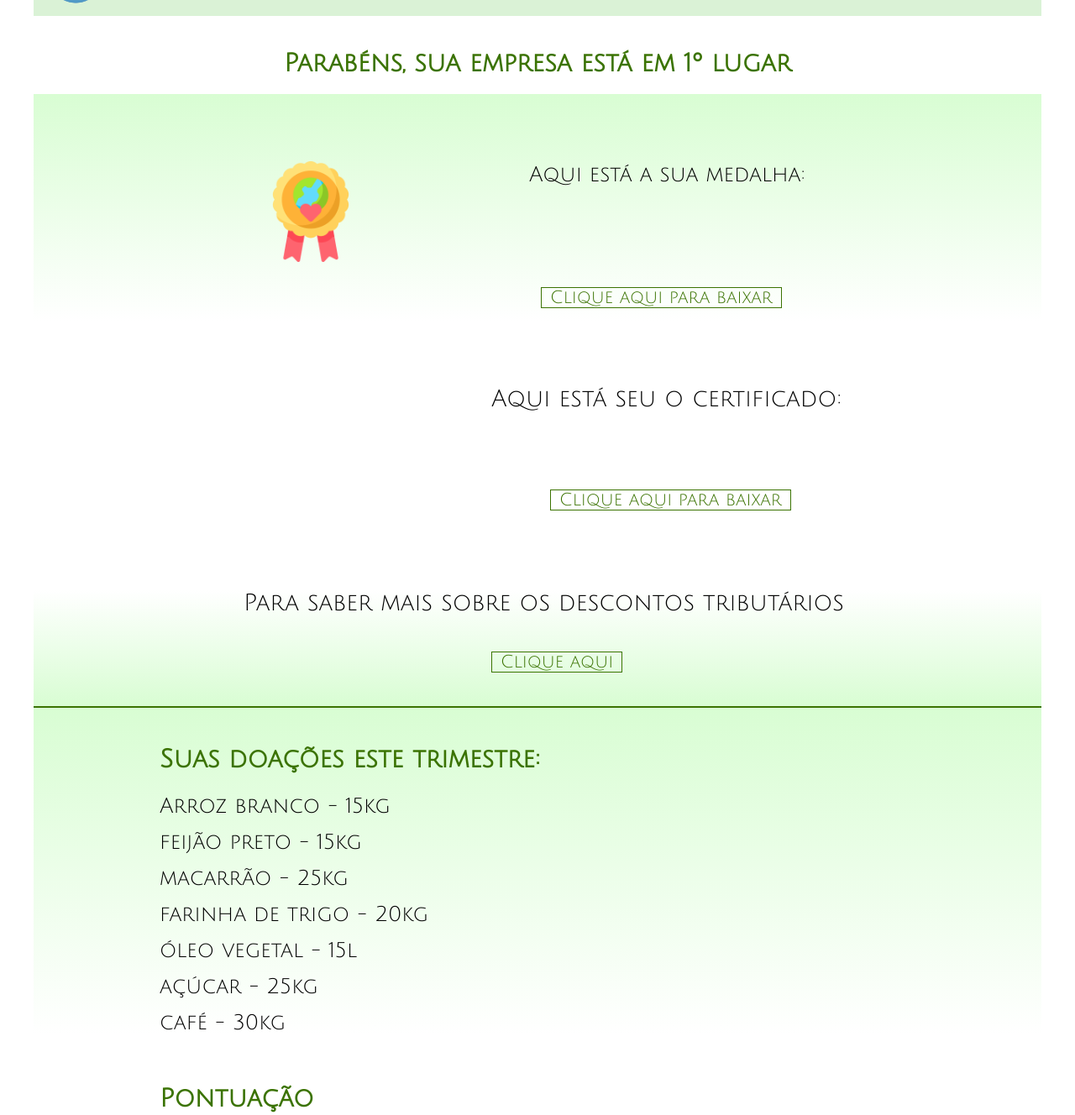
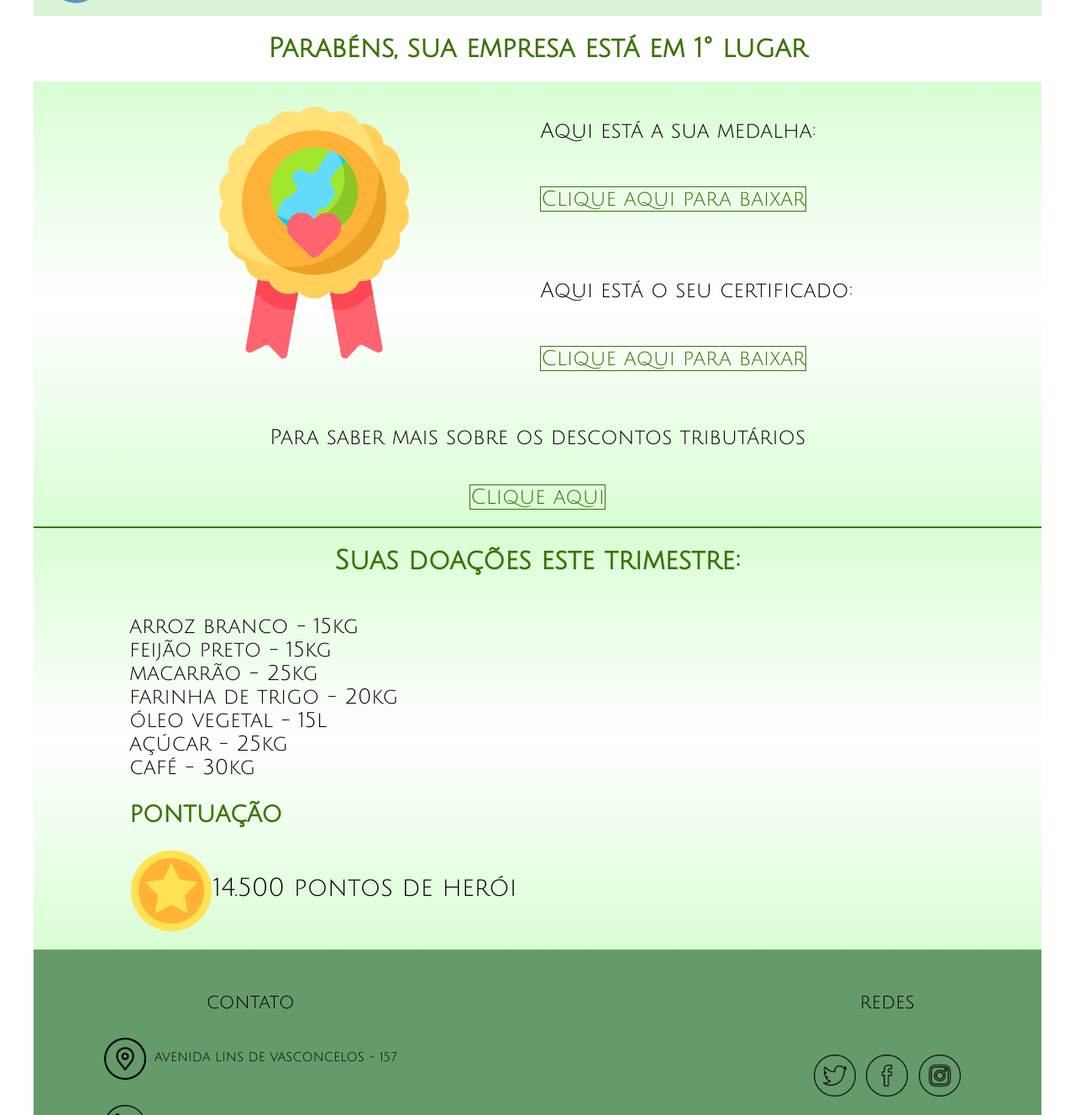
Before and after one commit to lakemi26/GS-FeedTheFuture, a plain HTML site: page pagina_empresa.html in a window 1280 px wide. Shown: the part 81-1409 px from the top of the page at 84% size. Drawn offline with Linux system fonts and the light colour scheme.

Commit message:
responsivo - página_empresa.html

```diff
--- a/css/estilo_empresa.css
+++ b/css/estilo_empresa.css
@@ -1,157 +1,159 @@
 body{
+    height: 100%;
+    margin: 0;
     display: flex;
+    align-items: center;
+    justify-content: center;
+    font-family: 'Julius Sans One', sans-serif;
+    background-color: #ffffff;
     flex-direction: column;
 }
 
-.titulo_empresa{
-    width: 700px;
+.container-mae{
+    width: 1200px;
 }
 
-.titulo_empresa h1{
-    color: #3b7302;
-    text-align: center;
-    font-size: 30px;
+.container1 , .container2{
+    background: linear-gradient(to bottom, rgba(192, 252, 183, 0.61), white, rgba(192, 252, 183, 0.61));
 }
 
-.bloco{
-    width: 1200px;
-    background-image: linear-gradient(
-        to bottom, rgba(192, 252, 183, 0.61), white);
+.container2{
+    border-top:2px solid #3B7302;
 }
 
-.bloco1{
-    border-top: 2px solid #3B7302;
-    width: 1200px;
-    background-image: linear-gradient(
-        to bottom, rgba(192, 252, 183, 0.61), white);
-}
-
-.medalha{
-    display: flex;
-}
-
-.texto{
-    display: flex;
-}
-
-.texto1{
-    font-size: 28px;
-    margin-left: 50px;
-    margin-top: 80px;
-}
-
-.texto2 p a{
-    width: 49px;
-    height: 82px;
-    font-size:21px;
-    border: 1px solid #3B7302;
-    margin:5px;
-    justify-content: center;
-    align-items: center;
-    padding-right: 10px;
-    padding-left: 10px;
-    text-decoration: none;
-    margin-left: 454px;
+.titulo{
     color: #3B7302;
 }
 
-.texto3 {
-    font-size: 28px;
-    margin-left: 545px;
-    margin-top: 50px;
-    margin-bottom: 50px;
+.iconeMedalha{
+    width: 300px;
+    height: 300px;
+    padding: 30px;
 }
 
-.texto4 {
-    font-size: 28px;
-    margin-left: 250px;
-    margin-top: 80px;
+.botoes{
+    font-size: 25px;
 }
 
-.texto5 p a{
-    width: 49px;
-    height: 82px;
-    font-size:21px;
+.caixinha1{
+    display: flex;
+    align-items: center;
+    justify-content: center;
+    width: 1000px;
+    justify-content: space-evenly;
+    margin-left: 65px;
+}
+
+.botao a{
+    text-decoration: none;
+    color:#3B7302;
     border: 1px solid #3B7302;
-    margin:5px;
-    justify-content: center;
-    align-items: center;
-    padding-right: 10px;
-    padding-left: 10px;
-    text-decoration: none;
-    margin-left: 545px;
+}
+
+.caixinha2{
+    text-align: center;
+    padding: 21px;
+}
+
+.caixinha2 p{
+    font-size:25px;
+}
+
+.botao a{
+    font-size: 25px;
+}
+
+.doacoes{
+    font-size: 25px;
+    padding-left: 114px;
+    padding-top: 25px;
+}
+
+.pontuacao h2{
+    font-size: 30px;
     color: #3B7302;
 }
 
-.icone{
-    max-width: 120px;
-    max-height: 120px;
-    width: auto;
-    height: auto;
-    margin-left: 270px;
-    padding-top: 80px;
-    padding-bottom: 25px;
+.estrelinha{
+    display:flex;
 }
 
-.icone1{
-    margin-bottom: 20px;
-    max-width: 90px;
-    max-height: 90px;
-    width: auto;
-    height: auto;
-    margin-left: 170px;
+.iconeEstrela{
+    width: 100px;
+    height: 100px;
 }
 
-.bloco0{
-    width: 1200px;
-    background-image: linear-gradient(
-        to top, rgba(192, 252, 183, 0.61), white);
-        padding-bottom: 25px;
+.pontos p{
+    font-size: 30px;
+    align-items: center;
 }
 
-.titulo_empresa2{
-    font-size: 20px;
-    color:#3B7302;
-    padding-top: 20px;
-    margin-left: 150px;
+.caixinha4{
+    padding-bottom: 20px;
+    padding-left: 114px;
 }
 
-.bloco p {
-    font-size: 25px;
-    margin-left: 150px;
-    margin-top: 2px;
-    margin-bottom: 15px
+footer{
+    width: 1200px;
 }
 
-.bloco1 p {
-    font-size: 25px;
-    margin-left: 150px;
-    margin-top: 2px;
-    margin-bottom: 15px
+@media (max-width:1199px) and (min-width:768px) {
+    .container-mae{
+        width: 768px;
+    }
+
+    .caixinha1 {
+        margin-left: 0px;
+        justify-content:flex-start ;
+    }
+
+    footer{
+        width: 768px;
+    }
+
+
 }
 
-.texto6 p a{
-    width: 49px;
-    height: 82px;
-    font-size:21px;
-    border: 1px solid #3B7302;
-    margin:5px;
-    justify-content: center;
-    align-items: center;
-    padding-right: 10px;
-    padding-left: 10px;
-    text-decoration: none;
-    margin-left: 615px;
-    color: #3B7302;
+@media (max-width:787px) and (min-width:400px){
+
+
+    .container-mae{
+        width: 400px;
+    }
+
+    .caixinha1 {
+        margin-left: 0px;
+        justify-content:center ;
+        display: flex;
+        flex-direction: column;
+        align-items: flex-start;
+        margin-left: 23px;
+    }
+
+    footer{
+        width: 400px;
+    }
+
+    .iconeMedalha{
+        width: 150px;
+        height: 150px;
+        margin-left: 59px;
+    }
+
+    .doacoes{
+        padding-left: 41px;
+    }
+
+    .titulo{
+        text-align: center;
+    }
+
+    .caixinha4{
+        padding-left: 40px;
+    }
+
+    .botoes {
+        text-align: center;
+    }
+
 }
-
-.estrela{
-    display: flex;
-    margin-top: 30px;
-}
-
-.estrela1{
-    font-size: 35px;
-    margin-left: 10px;
-    color: #3B7302;
-}
--- a/pagina_empresa.html
+++ b/pagina_empresa.html
@@ -27,60 +27,61 @@
             </ul>
         </nav>
     </header>
-
-    <div class="container">
     <main>
-            <div class="titulo_empresa">
-                <h1>Parabéns, sua empresa está em 1º lugar</h1>
+        <div class="container-mae">
+            <div class="titulo">
+                <h1>Parabéns, sua empresa está em 1° lugar</h1>
             </div>
-        </main>
-
-        <div class="bloco">
-            <div class="texto">
-                <img class="icone" src="img/Icones/medalha - empresas.png" alt="Medalha da empresa">
-                <div class="texto1"><p>Aqui está a sua medalha:</p></div>
+            <div class="container1">
+                <div class="caixinha1">
+                    <div class="icone_medalha">
+                        <img class="iconeMedalha" src="img/Icones/medalha - empresas.png" alt="Icone de medalha">
                     </div>
-
-            <div class="texto">
-                <div class="texto2"><p><a href="medalha.html">Clique aqui para baixar</a></p></div>
+                    <div class="botoes">
+                        <p>Aqui está a sua medalha:</p><br>
+                        <div class="botao"><a href="medalha.html">Clique aqui para baixar</a></div>
+                        <br><br>
+                        <p>Aqui está o seu certificado:</p><br>
+                        <div class="botao"><a href="certificado.html">Clique aqui para baixar</a></div>
+                    </div>
+                </div>
+                <div class="caixinha2">
+                    <p>Para saber mais sobre os descontos tributários</p>
+                    <br>
+                    <div class="botao"><a href="https://www.childfundbrasil.org.br/blog/beneficios-para-empresas-que-fazem-doacoes/">Clique aqui</a></div>
                 </div>
             </div>
 
-            <div class="texto">
-                <div class="texto3"><p>Aqui está seu o certificado:</p></div>
+                <div class="container2">
+                    <div class="caixinha3">
+                        <div class="titulo">
+                        <h1>Suas doações este trimestre:</h1>
                         </div>
-
-            <div class="texto">
-                <div class="texto6"><p><a href="certificado.html">Clique aqui para baixar</a></p></div>
-            </div>
-
-            <div class="bloco0">
-                <div class="texto4"><p>Para saber mais sobre os descontos tributários</p></div>
-
-
-            <div class="texto">
-                <div class="texto5"><p><a href="#">Clique aqui</a></p></div>
+                        <div class="doacoes">
+                            arroz branco - 15kg <br>
+                            feijão preto - 15kg <br>
+                            macarrão - 25kg <br>
+                            farinha de trigo - 20kg <br>
+                            óleo vegetal - 15l <br>
+                            açúcar - 25kg <br>
+                            café - 30kg <br>
                         </div>
                     </div>
-
-            <div class="bloco1">
-                <div class="titulo_empresa2"><h2>Suas doações este trimestre:</h2></div>
-                <p>Arroz branco - 15kg</p>
-                <p>feijão preto - 15kg</p>
-                <p>macarrão - 25kg</p>
-                <p>farinha de trigo - 20kg</p>
-                <p>óleo vegetal - 15l</p>
-                <p>açúcar - 25kg</p>
-                <p>café - 30kg</p>
+                    <div class="caixinha4">
+                        <div class="pontuacao">
+                            <h2>pontuação</h2>
                         </div>
-
-            <div class="titulo_empresa2"><h2>Pontuação</h2></div>
-
-            <div class="estrela">
-                <img class="icone1" src="img/Icones/icone - estrela.png" alt="Estrela">
-                <div class="estrela1"><p>14 500 pontos de herói</p></div>
+                        <div class="estrelinha">
+                            <img class="iconeEstrela" src="img/Icones/icone - estrela.png" alt="Icone de estrela">
+                            <div class="pontos">
+                                <p>14.500 pontos de herói</p>
                             </div>
-
+                        </div>
+                    </div>
+                </div>
+            </div>
+        </div>
+    </main>
     <footer>
         <div class="rodape">
             <div class="contato">
@@ -112,7 +113,8 @@
             <div class="copy">@copyright: ancient code</div>
         </div>
     </footer>
-    </div>
+
+
 
 </body>
 </html>
```
Lines whose indentation alone changed are shown as unchanged.
